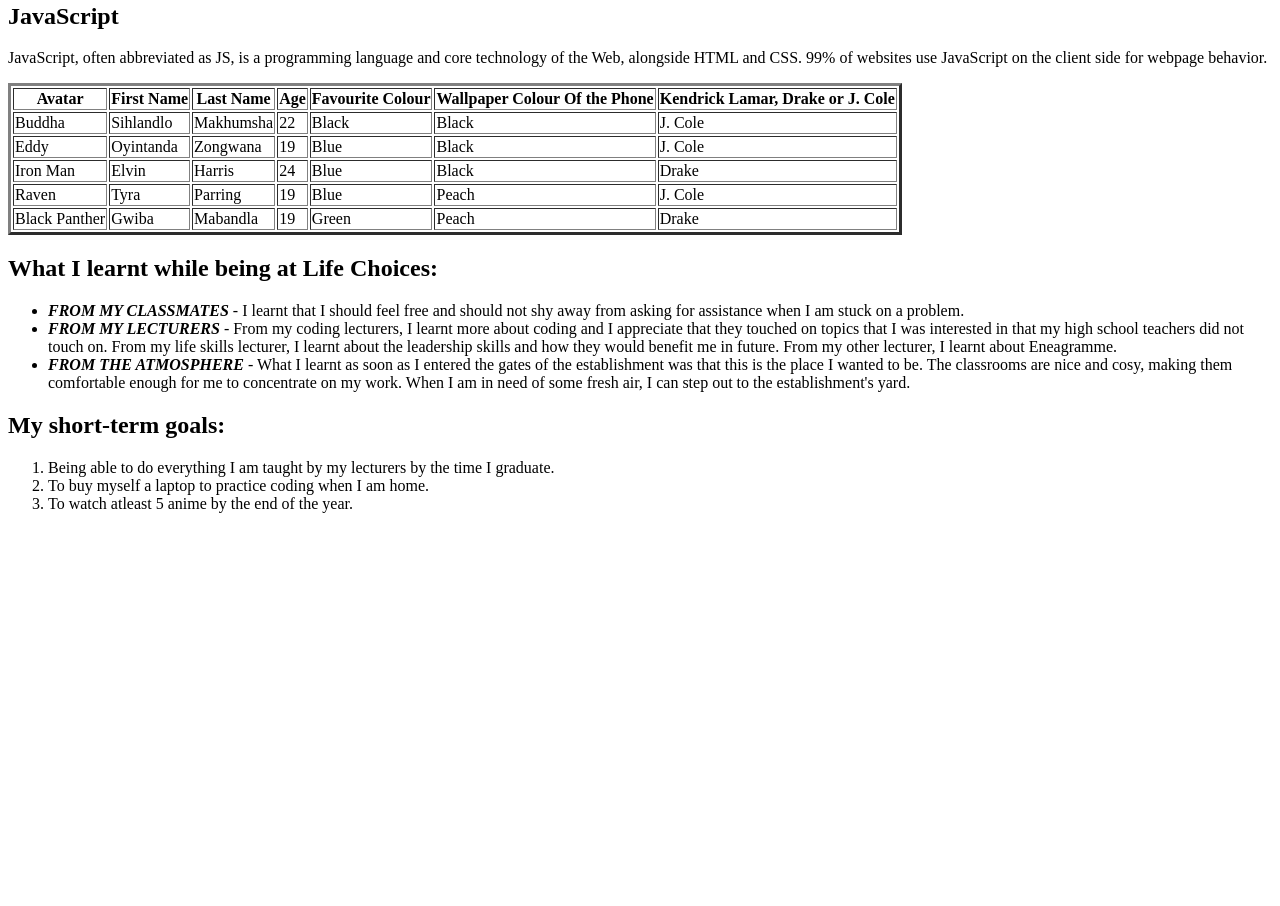
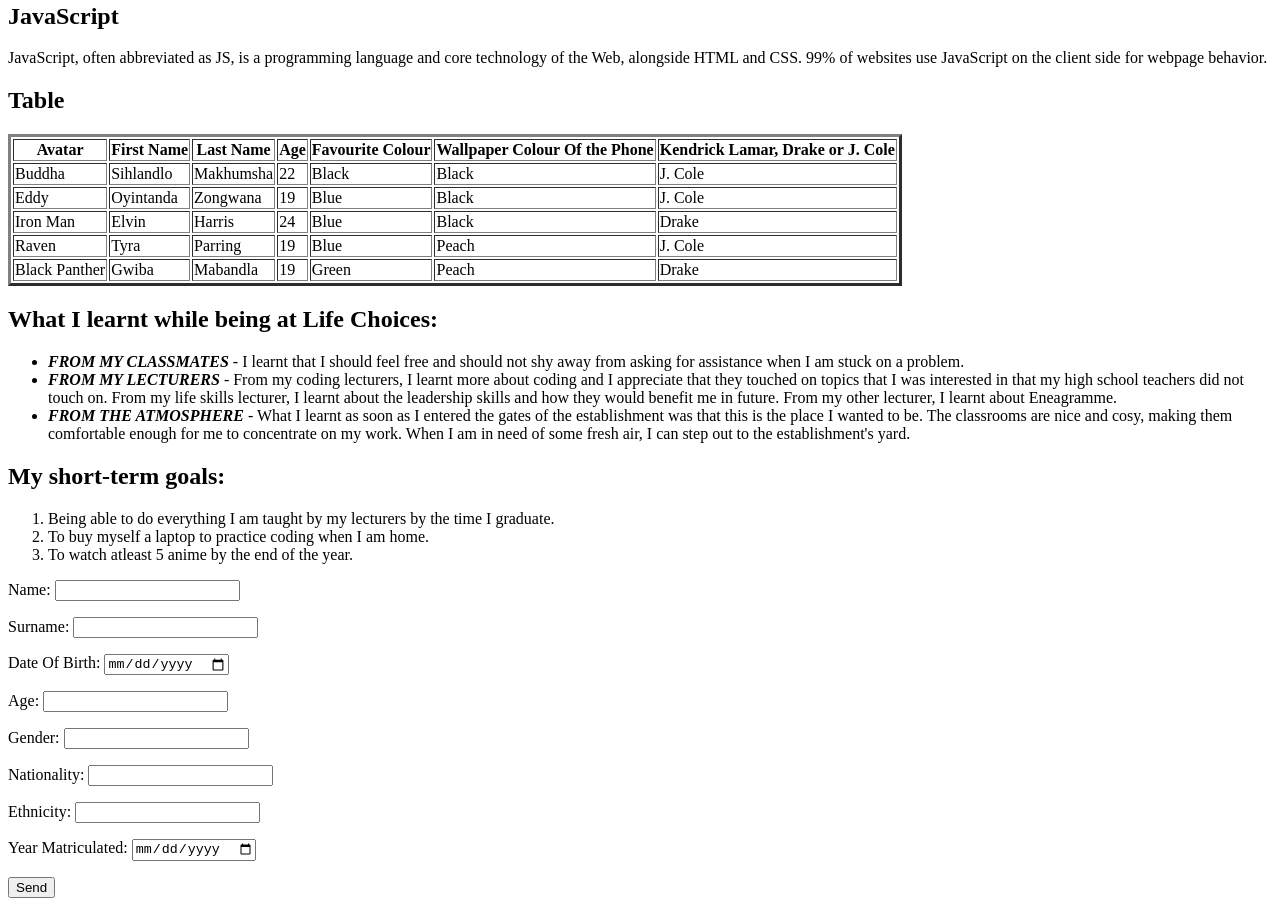
Before and after one commit to yonelamangele/Wednesday, a plain HTML site: page index.html in a window 1280 px wide. Shown: the part 247-1153 px from the top of the page. Before the commit the page ends 800 px from the top, so only its background shows below. Drawn offline with Linux system fonts and the light colour scheme.

Commit message:
modified the page with a form

```diff
--- a/index.html
+++ b/index.html
@@ -18,7 +18,9 @@
              <h2> JavaScript </h2>
              <p> JavaScript, often abbreviated as JS, is a programming language and core technology of the Web, alongside HTML and CSS. 99% of websites use JavaScript on the client side for webpage behavior. </p>
 
-                <table border="3">
+             <h2> Table </h2>
+
+            <table border="3">
                 <thead>
                     <th> Avatar </th>
                     <th> First Name </th>
@@ -97,7 +99,61 @@
 
                 </ol>
 
-            </main>
+                <form action="https://formspree.io/f/xbjnqrlj" method="POST">
+                    <p>
+                        <label> Name:
+                            <input type="name" name="name">
+                        </label>
+                    </p>
+
+                    <p>
+                        <label> Surname:
+                            <input type="name">
+                        </label>
+                    </p>
+
+                    <p>
+                        <label> Date Of Birth:
+                            <input type="date">
+                        </label>
+                    </p>
+
+                    <p>
+                        <label> Age:
+                            <input type="number">
+                        </label>
+                    </p>
+
+                    <p>
+                        <label> Gender:
+                            <input type="name">
+                        </label>
+                    </p>
+
+                    <p>
+                        <label> Nationality:
+                            <input type="name">
+                        </label>
+                    </p>
+
+                    <p>
+                        <label> Ethnicity:
+                            <input type="name">
+                        </label>
+                    </p>
+
+                    <p>
+                        <label> Year Matriculated:
+                            <input type="date">
+                        </label>
+                    </p>
+
+                    <!-- your other form fields go here -->
+
+                    <button type="submit">Send</button>
+                </form>
+
+               </main>
         </div>
     </body>
 </html>
```
